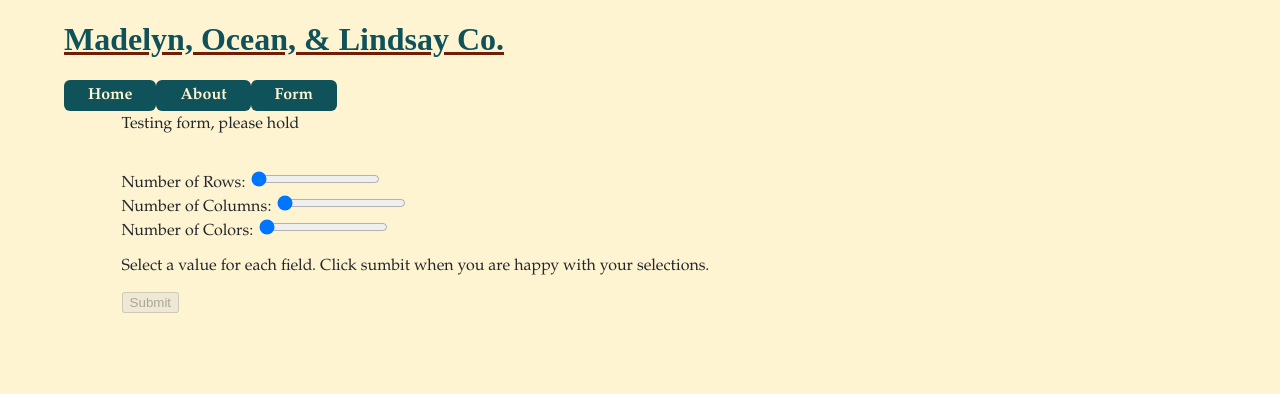
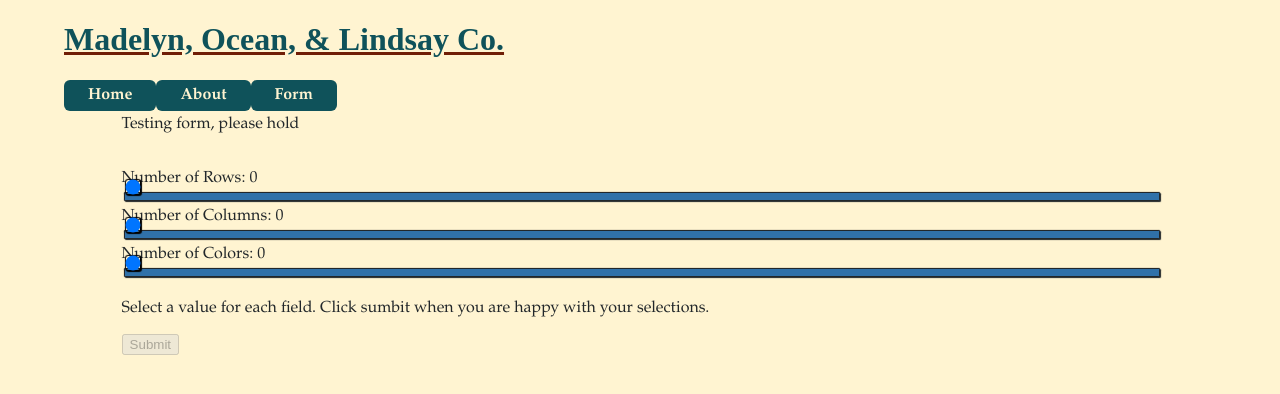
Before and after one commit to lpmichael/group-25-project, an Angular app: page /form in a window 1280 px wide. Shown: the top 394 px of the page. Built offline with nearby package versions, Linux system fonts and the light colour scheme.

Commit message:
styled sliders, added reactive display of values for form

```diff
--- a/src/app/form/form.component.css
+++ b/src/app/form/form.component.css
@@ -0,0 +1,119 @@
+/*
+CSS from: https://css-tricks.com/styling-cross-browser-compatible-range-inputs-css/
+and then altered by Lindsay
+*/
+
+
+input[type=range] {
+    width: 100%; /* Specific width is required for Firefox. */
+    background: transparent; /* Otherwise white in Chrome */
+  }
+
+  input[type=range]::-webkit-slider-thumb {
+    -webkit-appearance: none;
+  }
+
+  input[type=range]:focus {
+    outline-color: rgb(34, 39, 42);
+  }
+
+  input[type=range]::-ms-track {
+    width: 100%;
+    cursor: pointer;
+
+    /* Hides the slider so custom styles can be added */
+    background: transparent;
+    border-color: transparent;
+    color: transparent;
+  }
+
+  /* Styles the slider*/
+  input[type=range]::-webkit-slider-thumb {
+    -webkit-appearance: none;
+    border: 1px solid #000000;
+    height: 26px;
+    width: 16px;
+    border-radius: 3px;
+    background: rgb(15, 82, 90);
+    cursor: pointer;
+    margin-top: -14px; /* You need to specify a margin in Chrome, but in Firefox and IE it is automatic */
+    box-shadow: 1px 1px 1px #000000, 0px 0px 1px #0d0d0d; /* Add cool effects to your sliders! */
+  }
+
+  /* All the same stuff for Firefox */
+  input[type=range]::-moz-range-thumb {
+    box-shadow: 1px 1px 1px #000000, 0px 0px 1px #0d0d0d;
+    border: 1px solid #000000;
+    height: 26px;
+    width: 16px;
+    border-radius: 3px;
+    background: rgb(15, 82, 90);
+    cursor: pointer;
+  }
+
+  /* All the same stuff for IE */
+  input[type=range]::-ms-thumb {
+    box-shadow: 1px 1px 1px #000000, 0px 0px 1px #0d0d0d;
+    border: 1px solid #000000;
+    height: 26px;
+    width: 16px;
+    border-radius: 3px;
+    background: rgb(15, 82, 90);
+    cursor: pointer;
+  }
+
+  input[type=range]::-webkit-slider-thumb {
+    background: rgb(112, 30, 6);
+}
+
+  input[type=range]::-moz-range-thumb:hover{
+    background: rgb(112, 30, 6);
+  }
+  input[type=range]::-ms-thumb {
+    background: rgb(112, 30, 6);
+}
+
+input[type=range]::-webkit-slider-runnable-track {
+    width: 100%;
+    height: 8.4px;
+    cursor: pointer;
+    box-shadow: 1px 1px 1px rgb(34, 39, 42), 0px 0px 1px rgb(34, 39, 42);
+    background: #3071a9;
+    border-radius: 1.3px;
+    border: 0.2px solid rgb(34, 39, 42);
+  }
+
+  input[type=range]:focus::-webkit-slider-runnable-track {
+    background: #367ebd;
+  }
+
+  input[type=range]::-moz-range-track {
+    width: 100%;
+    height: 8.4px;
+    cursor: pointer;
+    box-shadow: 1px 1px 1px rgb(34, 39, 42), 0px 0px 1px rgb(34, 39, 42);
+    background: rgb(255, 244, 209);
+    border-radius: 1.3px;
+    border: 0.2px solid #010101;
+  }
+
+  input[type=range]::-ms-track {
+    width: 100%;
+    height: 8.4px;
+    cursor: pointer;
+    background: transparent;
+    border-color: transparent;
+    border-width: 16px 0;
+    color: transparent;
+  }
+
+
+input[type="range"]::-moz-range-progress {
+    background-color: rgb(112, 30, 6);
+    height: 9px;
+  }
+
+  input[type="range"]::-ms-fill-lower {
+    background-color: rgb(112, 30, 6);
+    height: 9px;
+  }
--- a/src/app/form/form.component.html
+++ b/src/app/form/form.component.html
@@ -7,13 +7,13 @@ https://angular.dev/guide/forms/reactive-forms
     <p> Testing form, please hold</p>
         <br>
     <form [formGroup]="numsForm" (ngSubmit)="onSubmit()">
-        <label for="rows">Number of Rows: </label>
+        <label for="rows">Number of Rows: {{ this.numsForm.get('rows')?.value }} </label>
         <input type="range" formControlName="rows" min="0" max="1000" step="1">
             <br>
-        <label for="cols">Number of Columns: </label>
+        <label for="cols">Number of Columns: {{ this.numsForm.get('cols')?.value }} </label>
         <input type="range" formControlName="cols" min="0" max="702" step="1">
             <br>
-        <label for="colors">Number of Colors: </label>
+        <label for="colors">Number of Colors: {{ this.numsForm.get('colors')?.value }} </label>
         <input type="range" formControlName="colors" min="0" max="10" step="1">
             <br>
         <p>Select a value for each field. Click sumbit when you are happy with your selections.</p>
```
